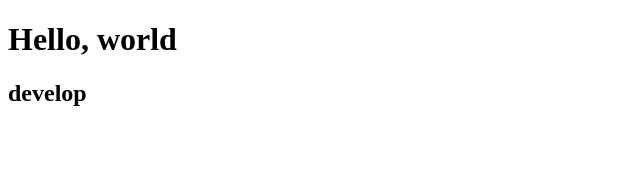
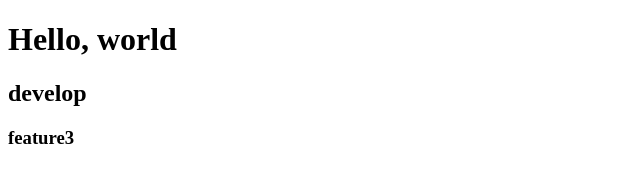
Before and after one commit to cuzekn/github-practice, a plain HTML site: page index.html in a window 1280 px wide. Shown: the full height of the page, 0-640 px from the left. Drawn offline with Linux system fonts and the light colour scheme.

Commit message:
chore: feature branch

```diff
--- a/index.html
+++ b/index.html
@@ -9,5 +9,6 @@
 <body>
   <h1>Hello, world</h1>
   <h2>develop</h2>
+  <h3>feature3</h3>
 </body>
 </html>
```
